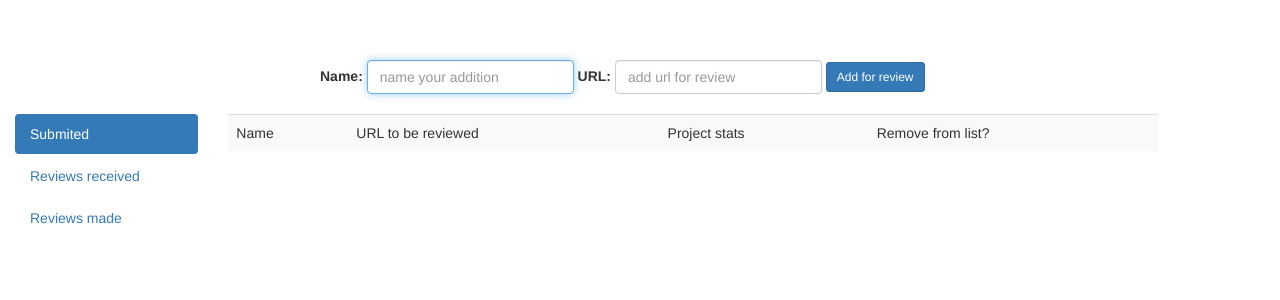
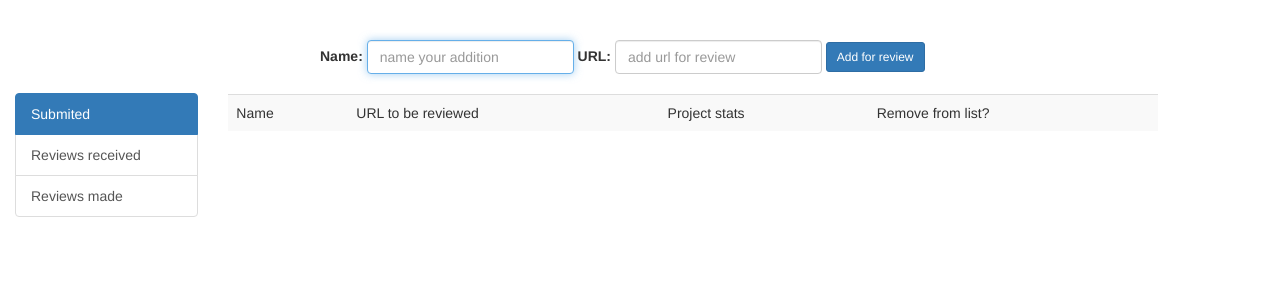
Before and after one commit to trobert2/gitRoulette, a Flask app: template templates/index.html in a window 1280 px wide. Shown: the top 300 px of the page. Run offline with Flask 2, Linux system fonts and the light colour scheme; the template is opened without the code that fills it, so the values that code supplies are empty; some libraries are stand-ins or nearby versions.

Commit message:
Adds more readme and some minor refactoring
Some indentation of html template and moved the menu outside the submissions controller scope

```diff
--- a/templates/index.html
+++ b/templates/index.html
@@ -10,9 +10,13 @@
 
 <body ng-app="rouletteApp" ng-init="existing={{existing}}; token='{{session['github_token'][0]}}'">
 <br>
-	<!-- {[existing]} -->
 <br>
-<br>
+<div class="col-md-2 navbar-inner" ng-init="menuButton = 'submissions'" style="margin-top: 3.8em;" >
+    <a class="list-group-item" ng-class="{active: menuButton == 'submissions'}" href="" ng-click="menuButton='submissions'">Submited</a></li>
+    <a class="list-group-item" ng-class="{active: menuButton == 'received'}" href="" ng-click="menuButton='received'">Reviews received</a></li>
+    <a class="list-group-item" ng-class="{active: menuButton == 'made'}" href="" ng-click="menuButton='made'">Reviews made</a></li>
+</div>
+
 <div ng-controller="submissions" class"col-centered">
     <div class="col-md-offset-3">
         <form class="form-inline" id="todo-form" ng-submit="addForReview()" method="post">
@@ -24,7 +28,6 @@
                 <label for="new-url">URL:</label>
                 <input class="form-control span6" type="text" id="new-url" placeholder="add url for review" ng-model="newUrl" autofocus>
             </div>
-
             <button class="btn btn-sm btn-primary" type="button" ng-click="addForReview()">Add for review</button>
 
             <span class="text-danger" ng-show="showWarning">Please fill in the fiels</span>
@@ -32,14 +35,6 @@
         </form>
     </div>
     <br>
-
-    <div class="col-md-2">
-      <ul class="nav nav-pills nav-stacked">
-        <li ng-class="{active: menuButton == 'submissions'}"><a href="" ng-click="menuButton='submissions'">Submited</a></li>
-        <li ng-class="{active: menuButton == 'received'}"><a href="" ng-click="menuButton='received'">Reviews received</a></li>
-        <li ng-class="{active: menuButton == 'made'}"><a href="" ng-click="menuButton='made'">Reviews made</a></li>
-      </ul>
-    </div>
 
     <div class="container col-md-9">
         <table class="table table-striped" >
@@ -62,5 +57,4 @@
     </div>
 </div >
 </body>
-
 </html>
```
Also changed, not shown: README.md. Lines whose indentation alone changed are shown as unchanged.
